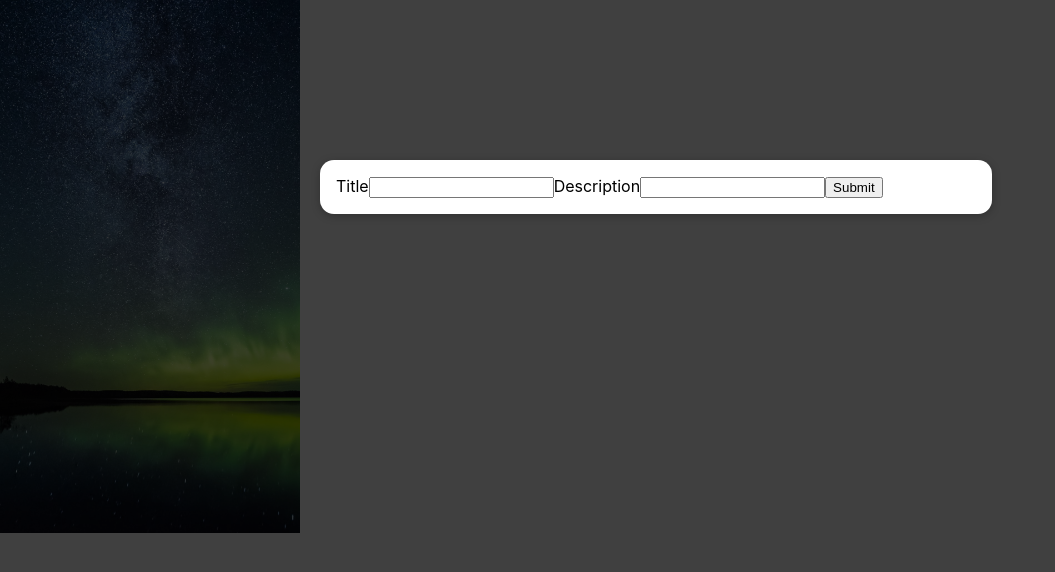
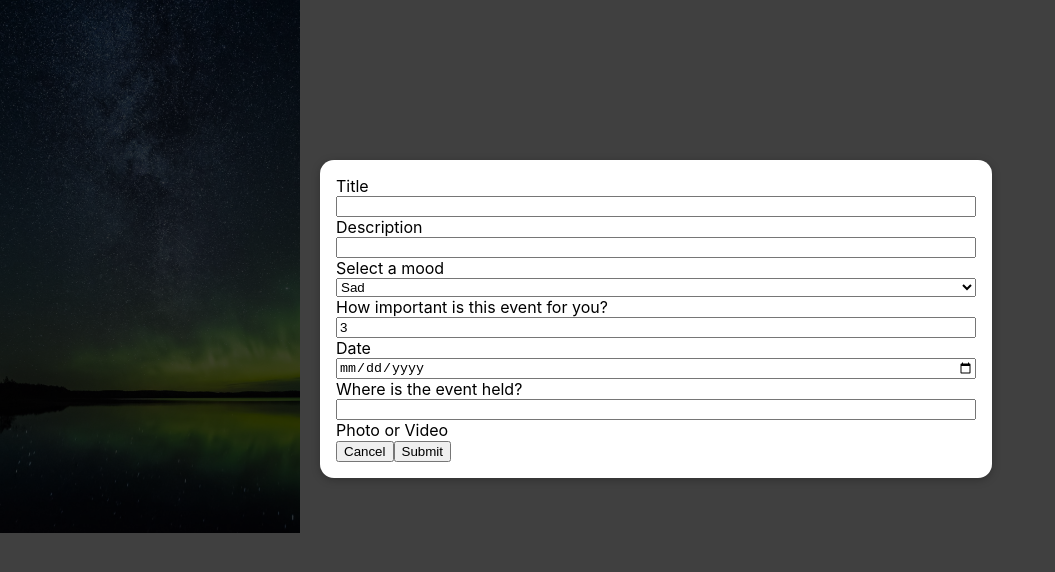
Before and after one commit to henriw22/Sha-Ri, a React (Create React App) app in the folder react-front-end/: page / in a window 1280 px wide. Both pictures are taken after a click on the picture 150 px from the left and 266 px from the top of the page. Shown: the top 572 px of the page, without its empty margins (0-1055 px from the left). Built offline with nearby package versions, Linux system fonts and the light colour scheme.

Commit message:
add more inputs in the form

```diff
--- a/react-front-end/src/components/Event/EventForm.jsx
+++ b/react-front-end/src/components/Event/EventForm.jsx
@@ -1,10 +1,30 @@
 import { useState } from "react";
 import Modal from "../UI/Modal";
 import { v4 as uuid } from "uuid";
+import classes from "./EventForm.module.css";
 
 function EventForm(props) {
   const [title, setTitle] = useState("");
   const [description, setDescription] = useState("");
+  const [mood, setMood] = useState("sad");
+  const [importance, setImportance] = useState(3);
+  const [date, setDate] = useState("");
+  const [location, setLocation] = useState("");
+  const [files, setFiles] = useState(props.event?.files || []);
+
+  const fileUploadHandler = (e) => {
+    setFiles([...files, ...e.target.files]);
+  };
+
+  const reset = () => {
+    setTitle("");
+    setDescription("");
+    setMood("");
+    setImportance("");
+    setDate("");
+    setLocation("");
+    setFiles([]);
+  };
 
   const submitHandler = (e) => {
     e.preventDefault();
@@ -13,33 +33,101 @@ function EventForm(props) {
       id: uuid(),
       title,
       description,
+      mood,
+      importance,
+      date,
+      location,
+      files,
       x: props.coordinate.x,
       y: props.coordinate.y
     };
 
+    if (props.event) {
+    }
+
     props.onSubmit(newEvent);
     props.onClose();
+    reset();
   };
 
   return (
     <Modal onClose={props.onClose}>
-      <form onSubmit={submitHandler}>
+      <form className={classes.form}>
         <label htmlFor="title">Title</label>
         <input
           type="text"
           name="title"
-          value={title}
+          value={props.event?.title || title}
           onChange={(e) => setTitle(e.target.value)}
         />
         <label htmlFor="desc">Description</label>
         <input
           type="text"
           name="desc"
-          value={description}
+          value={props.event?.description || description}
           onChange={(e) => setDescription(e.target.value)}
         />
-        <button>Submit</button>
+        <label htmlFor="mood">Select a mood</label>
+        <select
+          name="mood"
+          id="mood"
+          value={props.event?.mood || mood}
+          onChange={(e) => setMood(e.target.value)}
+        >
+          <option value="happy">Happy</option>
+          <option value="delighted">Delighted</option>
+          <option value="sad">Sad</option>
+          <option value="angry">Angry</option>
+        </select>
+        <label htmlFor="importance">How important is this event for you?</label>
+        <input
+          type="number"
+          step="1"
+          max="5"
+          min="1"
+          name="importance"
+          id="importance"
+          value={props.event?.importance || importance}
+          onChange={(e) => {
+            setImportance(e.target.value);
+          }}
+        />
+        <label htmlFor="date">Date</label>
+        <input
+          type="date"
+          name="date"
+          value={props.event?.date || date}
+          onChange={(e) => setDate(e.target.value)}
+        />
+        <label htmlFor="location">Where is the event held?</label>
+        <input
+          type="text"
+          name="location"
+          value={props.event?.location || location}
+          onChange={(e) => setLocation(e.target.value)}
+        />
+        <label htmlFor="file">Photo or Video</label>
+        <input
+          style={{ display: "none" }}
+          type="file"
+          id="file"
+          accept=".png,.jpeg,.jpg"
+          onChange={fileUploadHandler}
+        />
+        {files && (
+          <div className={classes.fileUploader}>
+            {files.map((file) => (
+              <img src={URL.createObjectURL(file)} alt="" />
+            ))}
+          </div>
+        )}
       </form>
+      <div>
+        <button onClick={props.onClose}>Cancel</button>
+        <button onClick={submitHandler}>
+          {props.event ? "Update" : "Submit"}
+        </button>
+      </div>
     </Modal>
   );
 }
```
